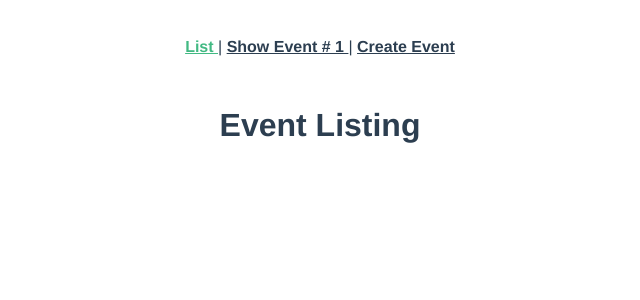
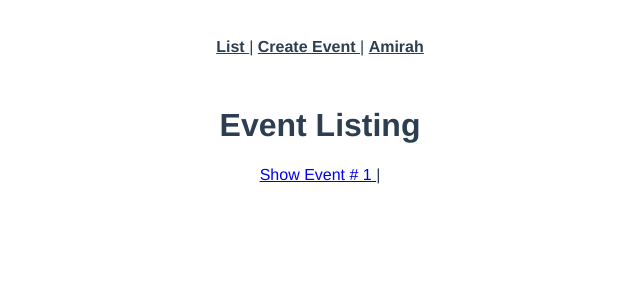
Before and after one commit to AmirahChamble/real-world-vue, a Vue app: page /#/ in a window 1280 px wide. Shown: the top 300 px of the page, without its empty margins (320-960 px from the left). Built offline with nearby package versions, Linux system fonts and the light colour scheme.

Commit message:
feat: added some dynamic routes

```diff
--- a/src/App.vue
+++ b/src/App.vue
@@ -1,11 +1,25 @@
+/* eslint-disable */
 <template>
   <div id="app">
+
     <div id="nav">
-      <router-link :to="{ name: 'event-list'}" > List </router-link> |
-      <router-link :to="{ name: 'event-show' }" > Show Event # 1 </router-link> |
-      <router-link :to="{ name: 'event-create'}" > Create Event </router-link>
+
+      <router-link
+        :to="{ name: 'event-list'}"
+      > List </router-link> |
+
+      <router-link
+        :to="{ name: 'event-create'}"
+      > Create Event </router-link> |
+
+      <router-link
+        :to="{ name: 'user', params: {username: 'Amirah'} }"
+      > Amirah </router-link>
+
     </div>
+
     <router-view />
+
   </div>
 </template>
 
--- a/src/router.js
+++ b/src/router.js
@@ -3,10 +3,12 @@
 import EventCreate from "./views/EventCreate.vue";
 import EventList from "./views/EventList.vue";
 import EventShow from "./views/EventShow.vue";
+import User from "./views/User.vue";
 
 Vue.use(Router);
 
 export default new Router({
+  mode: "history", //enables history
   routes: [
     {
       path: "/",
@@ -14,14 +16,21 @@
       component: EventList
     },
     {
-      path: "/event",
+      path: "/event/:id",
       name: "event-show",
-      component: EventShow
+      component: EventShow,
+      props: true
     },
     {
       path: "/event/create",
       name: "event-create",
       component: EventCreate
+    },
+    {
+      path: "/user/:username", //dynamic segment a dynamic route
+      name: "user",
+      component: User,
+      props: true //the $route.params is set as the component props
     }
   ]
 });
--- a/src/views/EventList.vue
+++ b/src/views/EventList.vue
@@ -1,3 +1,10 @@
 <template>
-    <h1> Event Listing </h1>
+    <div>
+        <h1> Event Listing </h1>
+
+        <router-link
+            :to="{ name: 'event-show', params: {id : '1'} }"
+        > Show Event # 1 </router-link> |
+
+    </div>
 </template>
--- a/src/views/EventShow.vue
+++ b/src/views/EventShow.vue
@@ -1,3 +1,10 @@
 <template>
-    <h1> Showing Event # 1 </h1>
+    <h1> Showing Event # {{ id }} </h1>
 </template>
+
+<script>
+export default{
+    props: ['id']
+};
+
+</script>
--- /dev/null
+++ b/src/views/User.vue
@@ -0,0 +1,12 @@
+<template>
+    <div>
+        <h1> This is {{ $route.params.username }}'s page </h1>
+    </div>
+</template>
+
+<script>
+export default{
+    props:["username"]
+};
+
+</script>
```
Also changed, not shown: 1 other file (tests, documents, lock files or other folders).
